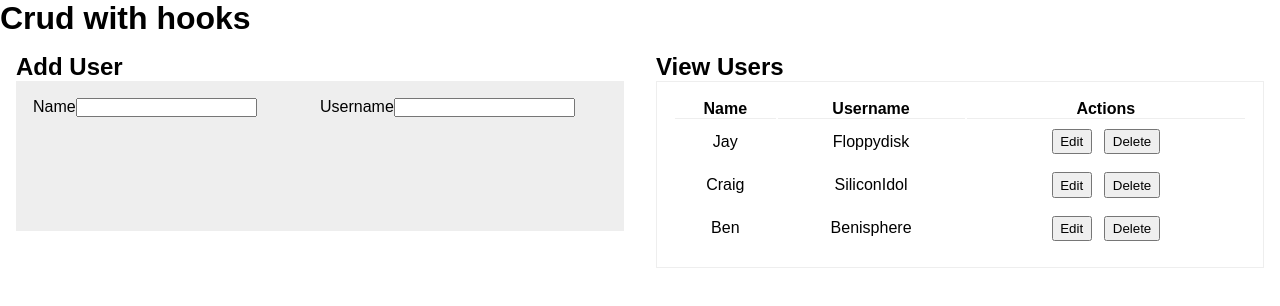
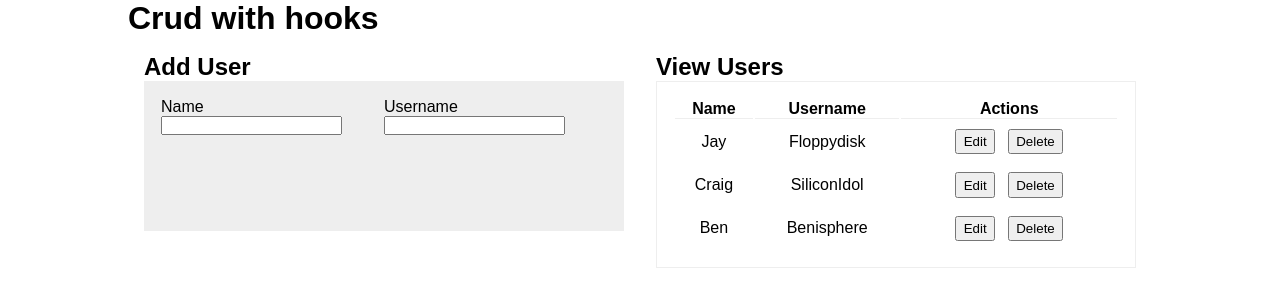
Before and after one commit to mmdw1976/crud-user-app, a React (Create React App) app: page / in a window 1280 px wide. Shown: the top 306 px of the page. Built offline with nearby package versions, Linux system fonts and the light colour scheme.

Commit message:
adjust some styles in index.css

```diff
--- a/src/index.css
+++ b/src/index.css
@@ -9,6 +9,8 @@
   display: flex;
   flex-wrap: wrap;
   flex: 2;
+  max-width: 80%;
+  margin: 0 auto;
 }
 
 h1 {
```
